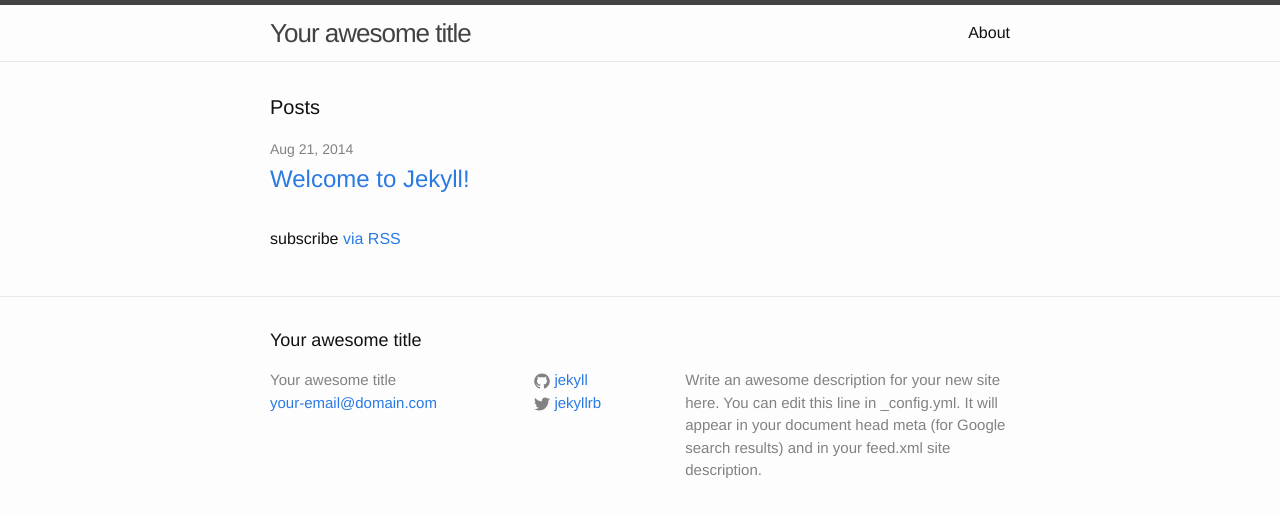
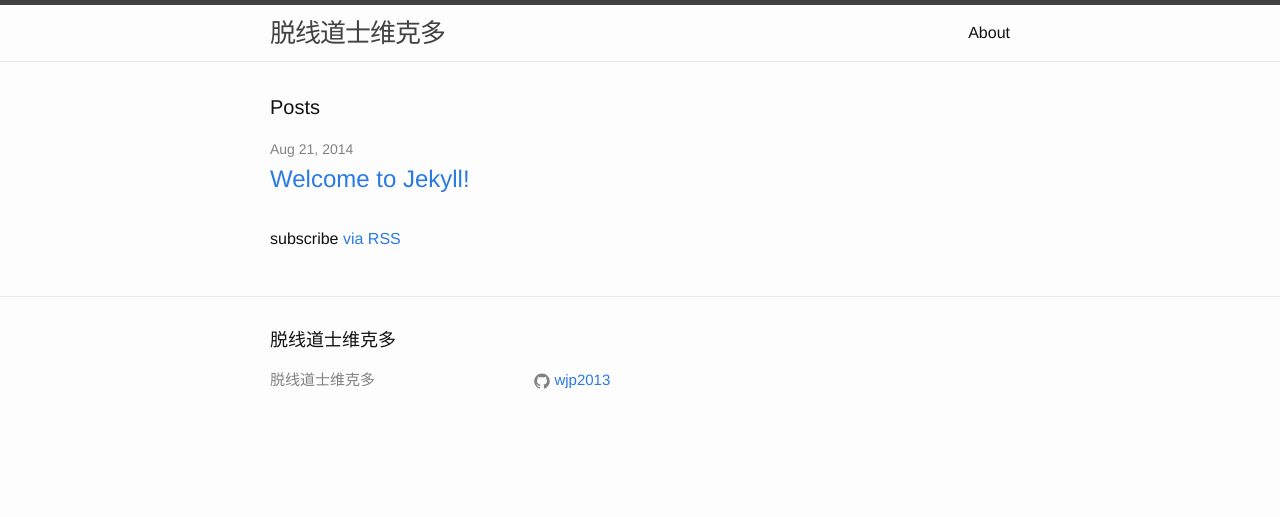
Before and after one commit to GiaoGiaoCat/GiaoGiaoCat.github.io, a Jekyll site: the page built from index.html, in a window 1280 px wide. Shown: the top 517 px of the page. Built offline with Jekyll 4.4.1, drawn with Linux system fonts in a browser that asks for light colours.

Commit message:
Change blog name

```diff
--- a/_config.yml
+++ b/_config.yml
@@ -1,23 +1,14 @@
 # Site settings
-title: Your awesome title
-email: your-email@domain.com
-description: > # this means to ignore newlines until "baseurl:"
-  Write an awesome description for your new site here. You can edit this
-  line in _config.yml. It will appear in your document head meta (for
-  Google search results) and in your feed.xml site description.
+title: "脱线道士维克多"
 baseurl: "" # the subpath of your site, e.g. /blog/
-url: "http://yourdomain.com" # the base hostname & protocol for your site
-twitter_username: jekyllrb
-github_username:  jekyll
+url: "http://wjp2013.github.io" # the base hostname & protocol for your site
+github_username: wjp2013
 
 # Build settings
-markdown: kramdown
-
-#
-# !! You don't need to change any of the configuration flags below !!
-#
+highlighter: pygments
+permalink: /:title/
 
 markdown: kramdown
-highlighter: pygments
-permalink: /:title/
-github: [Repository metadata]
+redcarpet:
+  extensions:
+    - fenced_code_blocks
```
